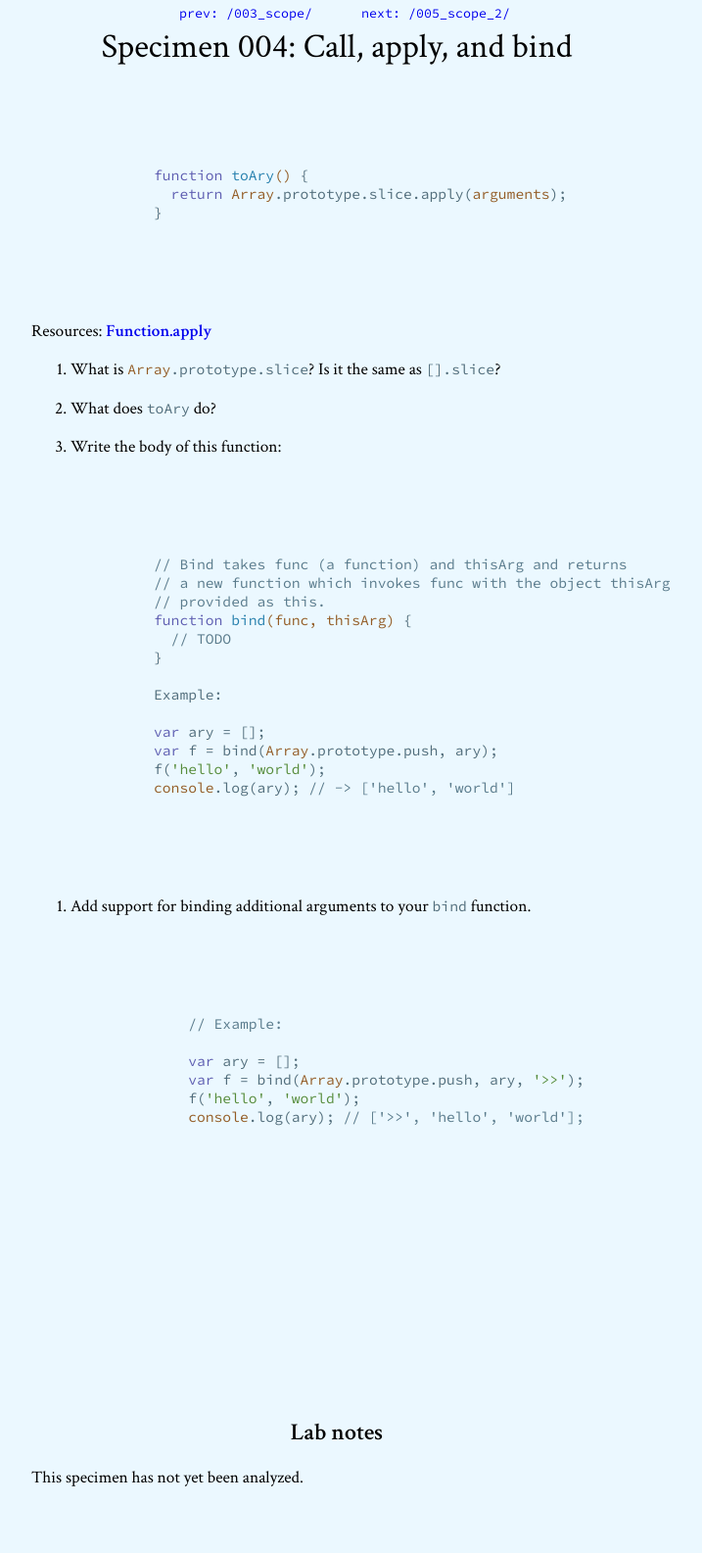
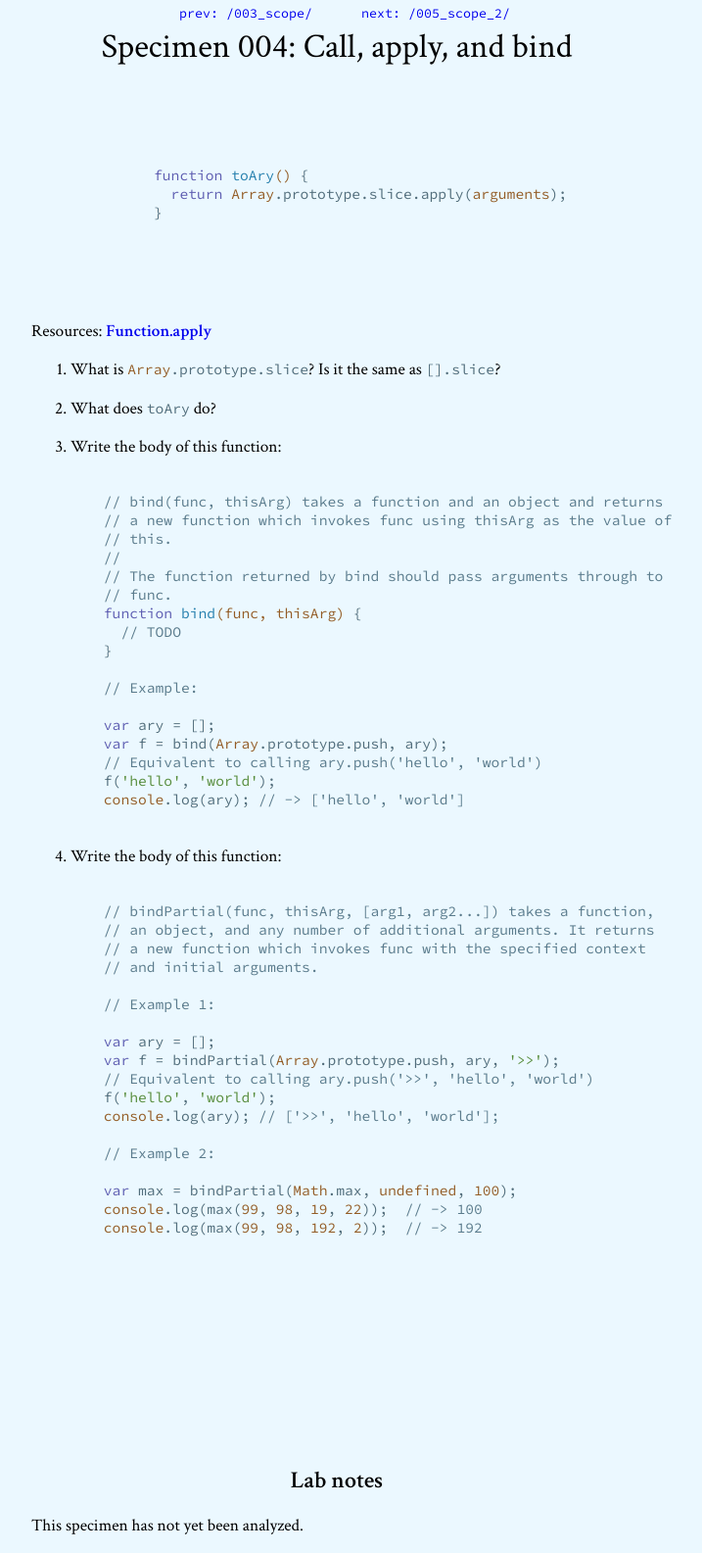
Before and after one commit to queerviolet/javascript-lab-notebook, a Jekyll site: the page built from specimens/004_call_apply_bind.md, in a window 1280 px wide. Shown: the whole page at 98% size, without its empty margins (296-1013 px from the left). Built offline with Jekyll 4.4.1, drawn with Linux system fonts in a browser that asks for light colours; before the commit the page ends 1536 px from its top, so only the background shows below that.

Commit message:
Fixed markdown, finally, using tags. I should just write this in Jade.

````diff
--- a/specimens/004_call_apply_bind.md
+++ b/specimens/004_call_apply_bind.md
@@ -20,33 +20,47 @@ Resources: [Function.apply](https://developer.mozilla.org/en-US/docs/Web/JavaScr
 2. What does `toAry` do?
 
 3. Write the body of this function:
+    <pre><code>
+    // bind(func, thisArg) takes a function and an object and returns
+    // a new function which invokes func using thisArg as the value of
+    // this.
+    //
+    // The function returned by bind should pass arguments through to
+    // func.
+    function bind(func, thisArg) {
+      // TODO
+    }
 
-```
-// Bind takes func (a function) and thisArg and returns
-// a new function which invokes func with the object thisArg
-// provided as this.
-function bind(func, thisArg) {
-  // TODO
-}
-
-Example:
-
-var ary = [];
-var f = bind(Array.prototype.push, ary);
-f('hello', 'world');
-console.log(ary); // -> ['hello', 'world']
-```
-
-4. Add support for binding additional arguments to your `bind` function.
-
-```
     // Example:
 
     var ary = [];
-    var f = bind(Array.prototype.push, ary, '>>');
+    var f = bind(Array.prototype.push, ary);
+    // Equivalent to calling ary.push('hello', 'world')
+    f('hello', 'world');
+    console.log(ary); // -> ['hello', 'world']
+    </code></pre>
+
+4. Write the body of this function:
+    <pre><code>
+    // bindPartial(func, thisArg, [arg1, arg2...]) takes a function,
+    // an object, and any number of additional arguments. It returns
+    // a new function which invokes func with the specified context
+    // and initial arguments.
+
+    // Example 1:
+
+    var ary = [];
+    var f = bindPartial(Array.prototype.push, ary, '>>');
+    // Equivalent to calling ary.push('>>', 'hello', 'world')
     f('hello', 'world');
     console.log(ary); // ['>>', 'hello', 'world'];
-```
+
+    // Example 2:
+
+    var max = bindPartial(Math.max, undefined, 100);
+    console.log(max(99, 98, 19, 22));  // -> 100
+    console.log(max(99, 98, 192, 2));  // -> 192
+    </code></pre>
 
 <br>
 <br>
````
Also changed, not shown: specimens/006_prototypes.md (+5 -2 lines).
